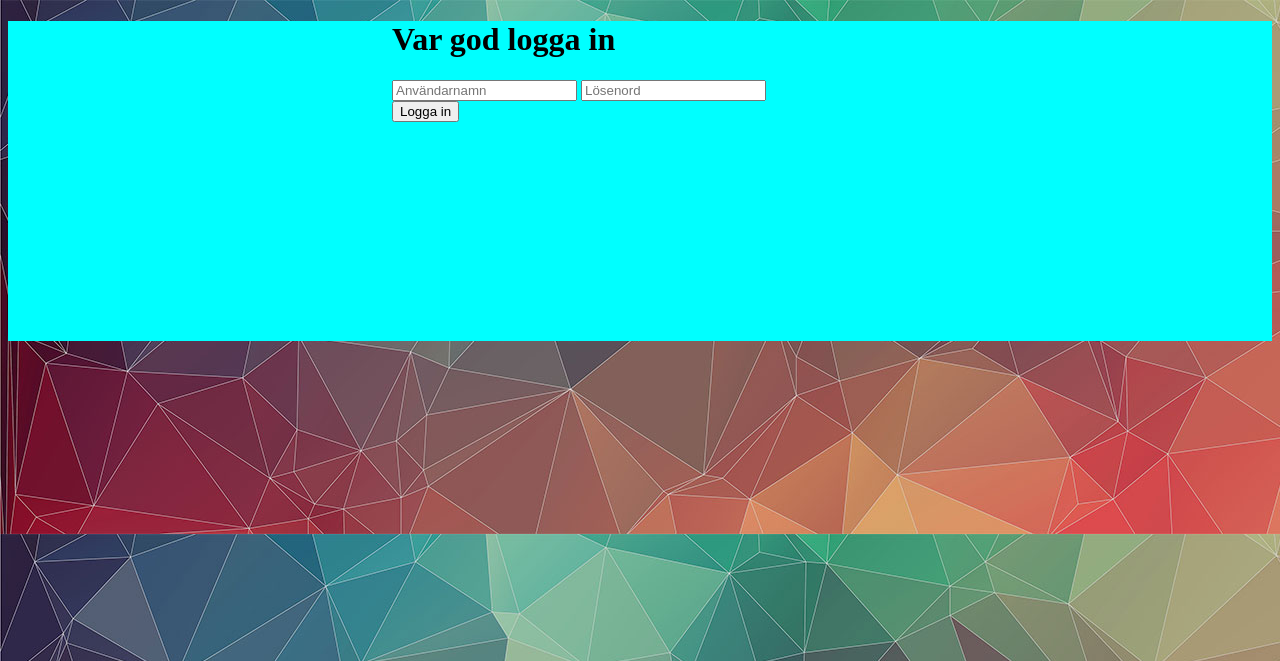
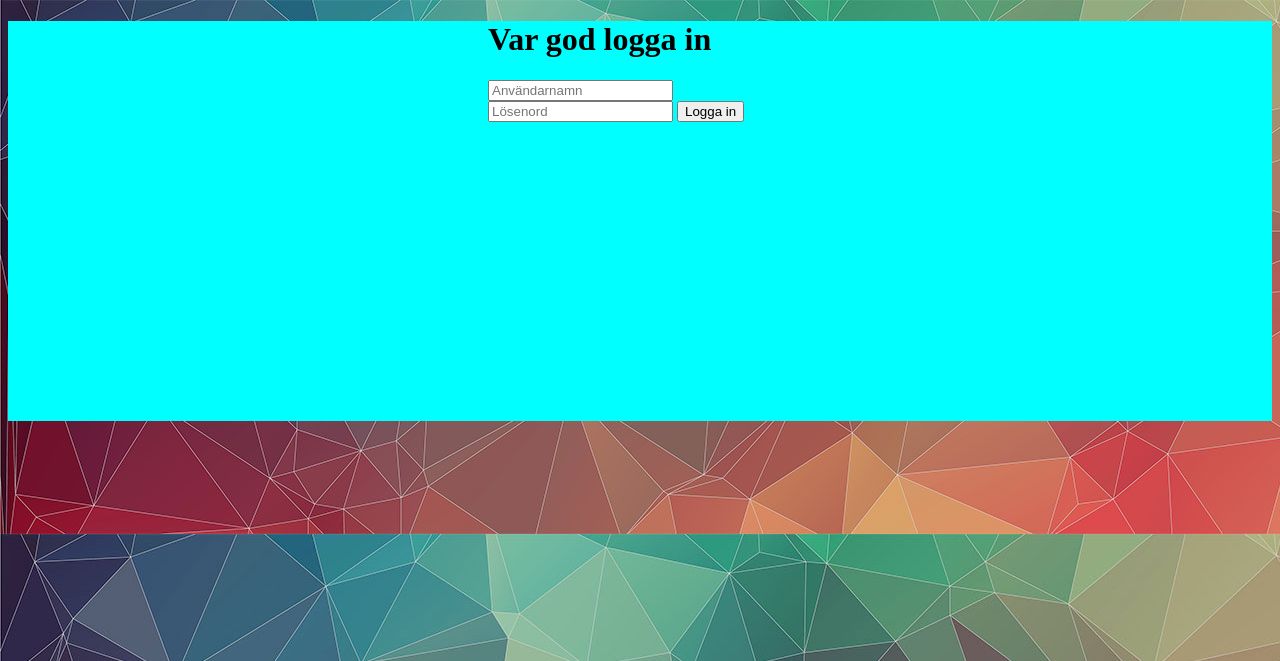
Before and after one commit to JonathanGustafCilli/Stardust-Projekt, a PHP site: page / in a window 1280 px wide. Shown: the top 661 px of the page. Run offline with PHP 8.4, Linux system fonts and the light colour scheme; some libraries are stand-ins or nearby versions.

Commit message:
Jag löste det själv

```diff
--- a/stylesheets/index-style.css
+++ b/stylesheets/index-style.css
@@ -10,9 +10,10 @@ body{
 }
 
 #login-form-container{/*Div:en som håller formuläret*/
-    width: 30vw;
-    height: 40vh;
-    margin-left: 30vw;
+    width: 25vw;
+    height: 50vh;
+    margin-left:37.5vw;
+
 
 
 }
```
